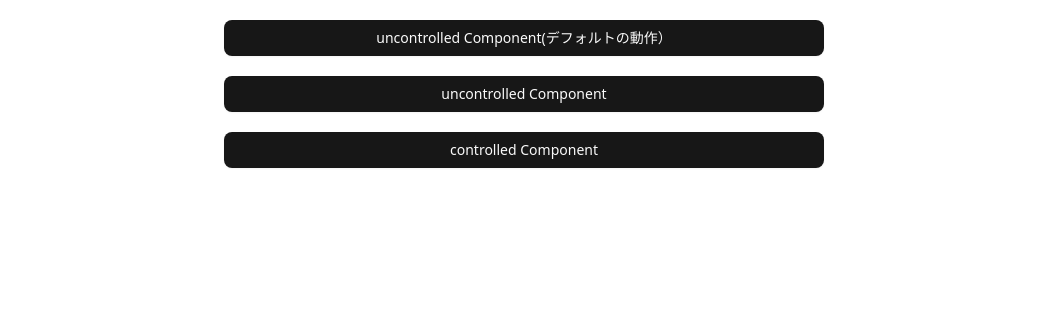
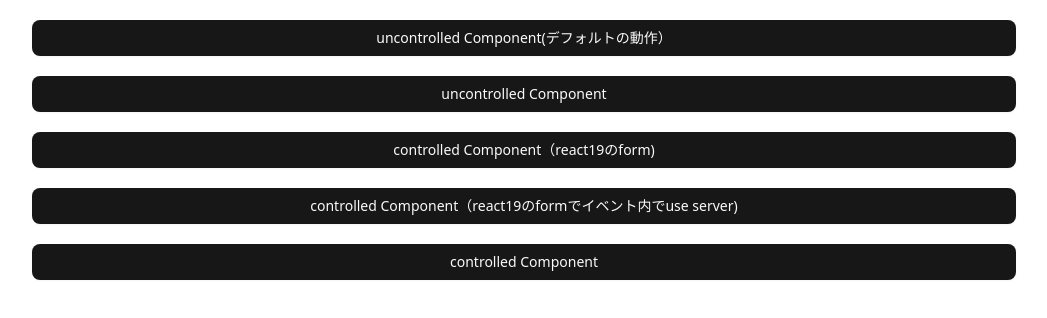
Before and after one commit to BlonoBuccellati/form-sandbox, a Next.js app: page / in a window 1280 px wide. Shown: the top 318 px of the page, without its empty margins (116-1163 px from the left). Built offline with nearby package versions, Linux system fonts and the light colour scheme.

Commit message:
feat:server functionを使用した実装

```diff
--- a/src/app/(view)/(home)/page.tsx
+++ b/src/app/(view)/(home)/page.tsx
@@ -15,12 +15,20 @@ const LinkButton = ({ href, title }: LinkButtonProps) => {
 
 export default function Home() {
   return (
-    <div className='p-5 space-y-5 max-w-[50%] min-w-[360px] mx-auto'>
+    <div className='p-5 space-y-5 max-w-[80%] min-w-[360px] mx-auto'>
       <LinkButton
         href='uncontrolled-default'
         title='uncontrolled Component(デフォルトの動作）'
       />
       <LinkButton href='uncontrolled' title='uncontrolled Component' />
+      <LinkButton
+        href='uncontrolled-react-form'
+        title='controlled Component（react19のform)'
+      />
+      <LinkButton
+        href='uncontrolled-react-form-use-server'
+        title='controlled Component（react19のformでイベント内でuse server)'
+      />
       <LinkButton href='controlled' title='controlled Component' />
     </div>
   );
--- /dev/null
+++ b/src/app/(view)/uncontrolled-react-form-use-server/page.tsx
@@ -0,0 +1,37 @@
+import { Button } from '@/components/ui/button';
+import { Input } from '@/components/ui/input';
+const Description = () => {
+  return (
+    <div className='py-10 space-y-4'>
+      <h1 className='text-2xl font-bold'>処理の流れ（Server Function）</h1>
+      <ol className='list-decimal'>
+        <li>formのonSubmitは記載不要（reactのactionプロパティの挙動で十分）</li>
+        <li>
+          actionに登録されたイベントが非同期でサーバで実行（e.preventDefault()がデフォルトで実行）
+          <br />
+          <b>※use clientと併用は出来ない。</b>
+        </li>
+      </ol>
+    </div>
+  );
+};
+function Page() {
+  async function addToCart(formData: FormData) {
+    // use clientと併用不可。
+    'use server';
+    // 以下、サーバで実行される。
+    const productId = formData.get('productId');
+    console.log(productId);
+  }
+  return (
+    <>
+      <Description />
+      <form action={addToCart}>
+        <Input name='productId' value={'データ'} readOnly />
+        <Button type='submit'>Add to Cart</Button>
+      </form>
+    </>
+  );
+}
+
+export default Page;
```
